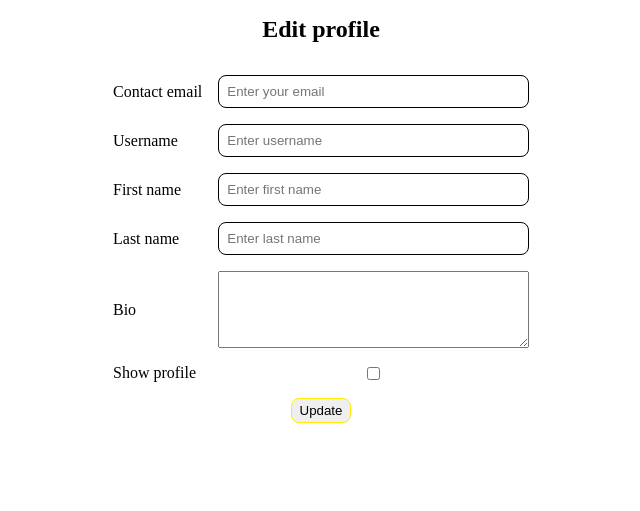
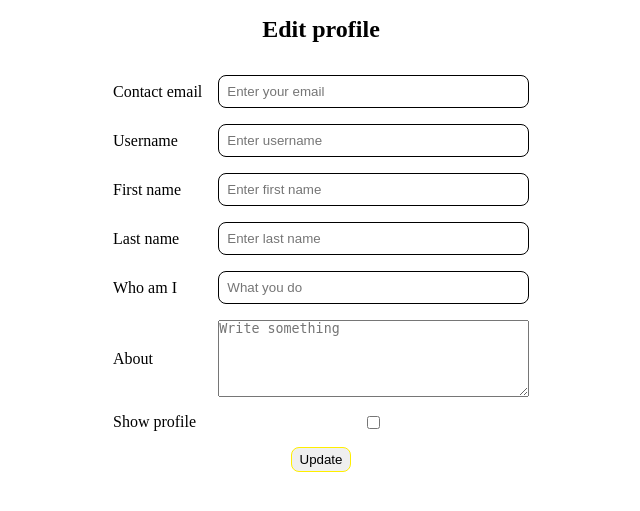
Before and after one commit to biswarupmurmu/Linkta, a Flask app: template linkta/templates/profile/profile_edit.html in a window 1280 px wide. Shown: the part 50-561 px from the top of the page, without its empty margins (319-959 px from the left). Run offline with Flask 3, Linux system fonts and the light colour scheme; the template is opened without the code that fills it, so the values that code supplies are empty.

Commit message:
updated user data-model

```diff
--- a/linkta/templates/profile/profile_edit.html
+++ b/linkta/templates/profile/profile_edit.html
@@ -19,8 +19,11 @@
             <label for="lname">Last name</label>
             <input type="text" name="lname" id="lname" placeholder="Enter last name" value="{{user.lname}}">
 
-            <label for="bio">Bio</label>
-            <textarea name="bio" id="bio" rows="5">{{user.bio}}</textarea>
+            <label for="whoami">Who am I</label>
+            <input type="text" name="whoami" id="whoami" placeholder="What you do" value="{{user.whoami}}">
+
+            <label for="about">About</label>
+            <textarea name="about" id="about" rows="5" placeholder="Write something">{{user.about}}</textarea>
 
             <label for="public_view">Show profile</label>
             {% if user.public_view%}
--- a/linkta/views.py
+++ b/linkta/views.py
@@ -33,7 +33,8 @@ def profile_edit():
         new_username = request.form.get("username").lower()
         new_fname = request.form.get("fname")
         new_lname = request.form.get("lname")
-        new_bio = request.form.get("bio")
+        new_about = request.form.get("about")
+        new_whoami = request.form.get("whoami")
         public_view = request.form.get("public_view")
         if public_view:
             public_view = True
@@ -51,8 +52,9 @@ def profile_edit():
             g.user.username = new_username
             g.user.fname = new_fname
             g.user.lname = new_lname
-            g.user.bio = new_bio
+            g.user.about = new_about
             g.user.public_view = public_view
+            g.user.whoami = new_whoami
             db.session.commit()
             flash("Account updated successfully", category="success")
 
```
Also changed, not shown: linkta/models.py (+4 -3 lines).
